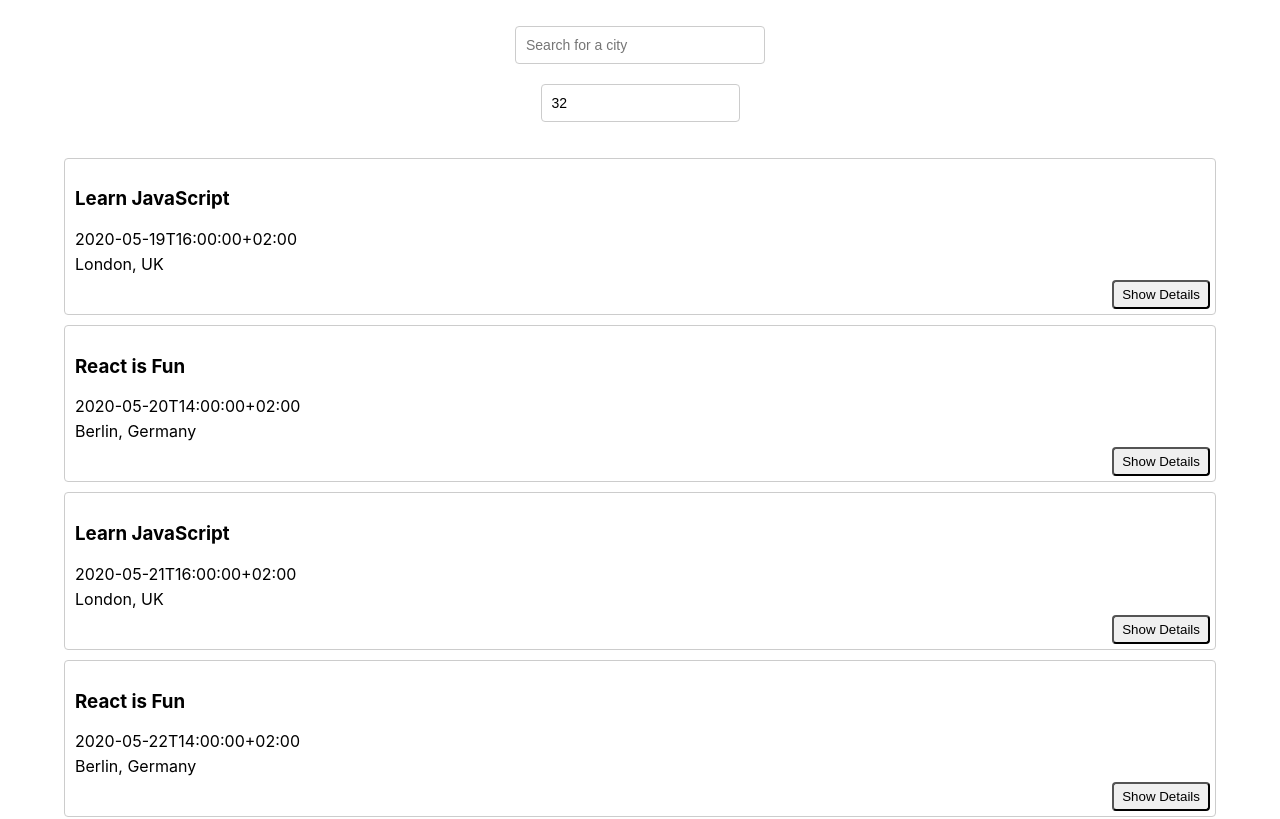
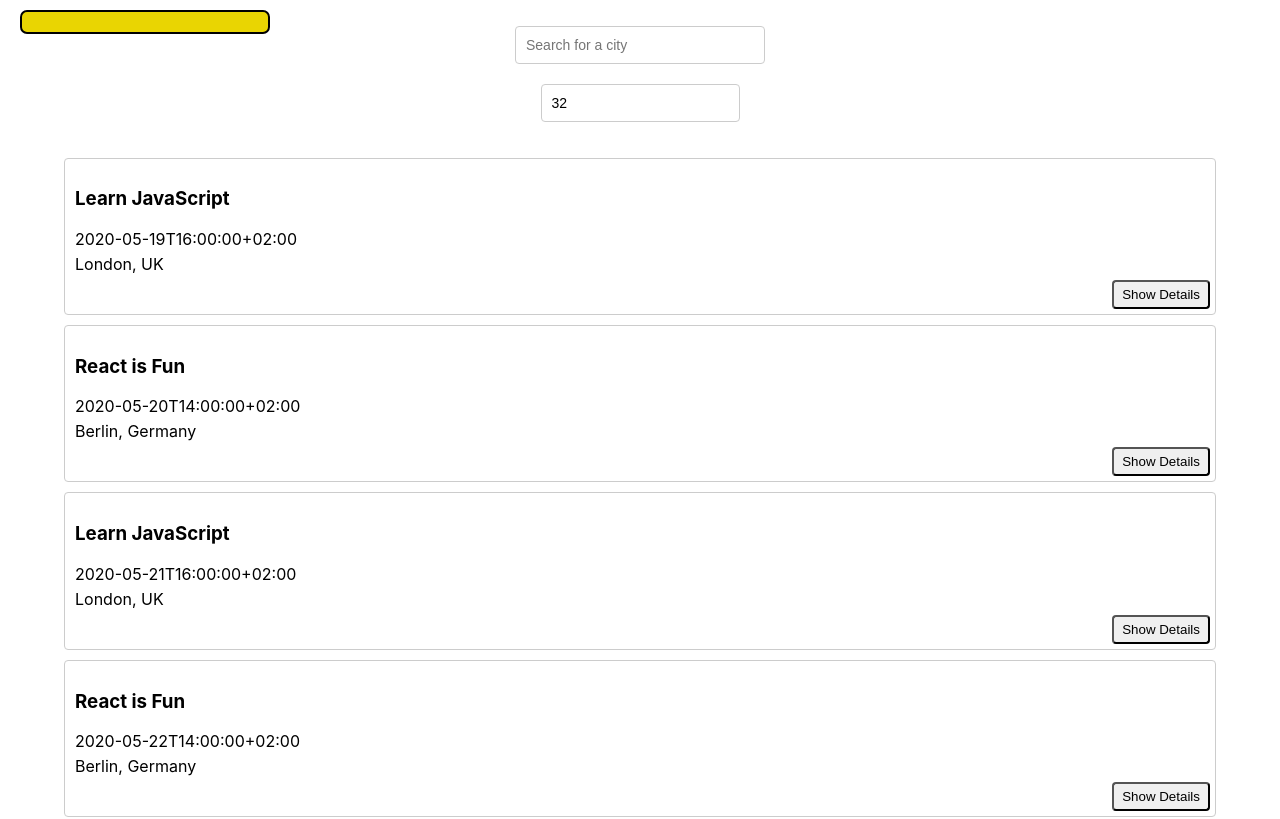
Before and after one commit to lexivn/meet, a React (Create React App) app: page / in a window 1280 px wide. Shown: the top 819 px of the page. Built offline with nearby package versions, Linux system fonts and the light colour scheme; what atatus-spa would draw is missing.

Commit message:
Implemented Warning when Offline
Implemented WarningAlert to show a notification that tells offline

```diff
--- a/src/App.js
+++ b/src/App.js
@@ -5,6 +5,7 @@
 import { extractLocations, getEvents } from "./api";
 import { InfoAlert } from "./components/Alert";
 import { ErrorAlert } from "./components/Alert";
+import { WarningAlert } from "./components/Alert";
 import "./App.css";
 
 function App() {
@@ -14,6 +15,7 @@
   const [currentCity, setCurrentCity] = useState("See all cities");
   const [infoAlert, setInfoAlert] = useState("");
   const [errorAlert, setErrorAlert] = useState("");
+  const [warningAlert, setWarningAlert] = useState("");
 
   const fetchData = async () => {
     const allEvents = await getEvents();
@@ -26,6 +28,13 @@
   };
 
   useEffect(() => {
+    if (navigator.onLine) {
+      // set the warning alert message to an empty string ""
+      setWarningAlert('');
+    } else {
+      // set the warning alert message to a non-empty string
+      setWarningAlert('You are offline. The list of events may not be up to date.');
+    }
     fetchData();
   }, [currentCity, currentNOE]);
 
@@ -34,6 +43,7 @@
       <div className="alerts-container">
         {infoAlert.length ? <InfoAlert text={infoAlert} /> : null}
         {errorAlert.length ? <ErrorAlert text={errorAlert} /> : null}
+        {WarningAlert.length ? <WarningAlert text={warningAlert} /> : null}
       </div>
       <CitySearch
         allLocations={allLocaltions}
--- a/src/components/Alert.js
+++ b/src/components/Alert.js
@@ -48,4 +48,13 @@
   }
 }
 
-export { InfoAlert, ErrorAlert };
+
+class WarningAlert extends Alert {
+  constructor(props) {
+    super(props);
+    this.color = 'rgb(0,0,0)'; // yellow
+    this.bgColor = 'rgb(233, 213, 2'; // light yellow
+  }
+}
+
+export { InfoAlert, ErrorAlert, WarningAlert };
```
